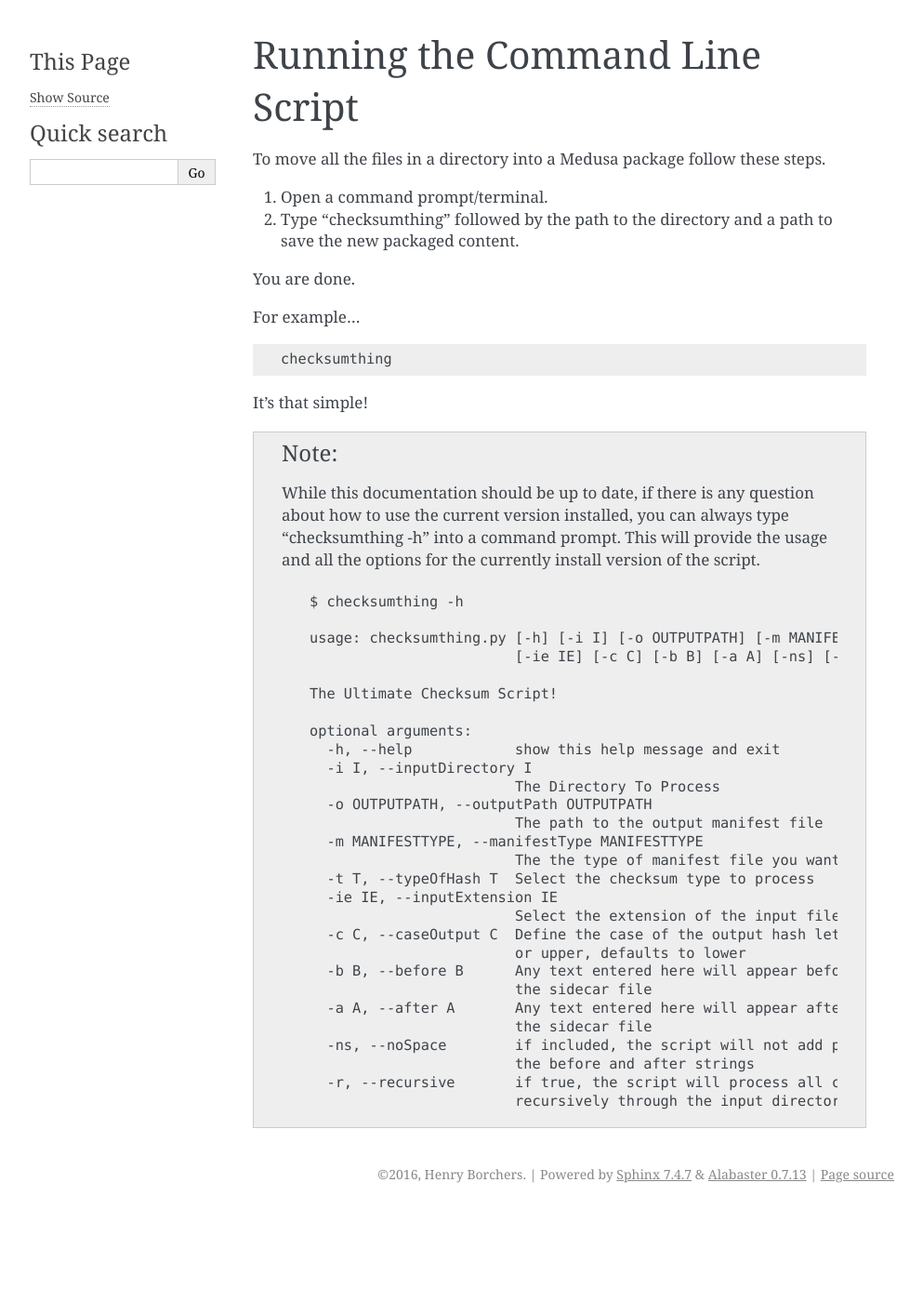
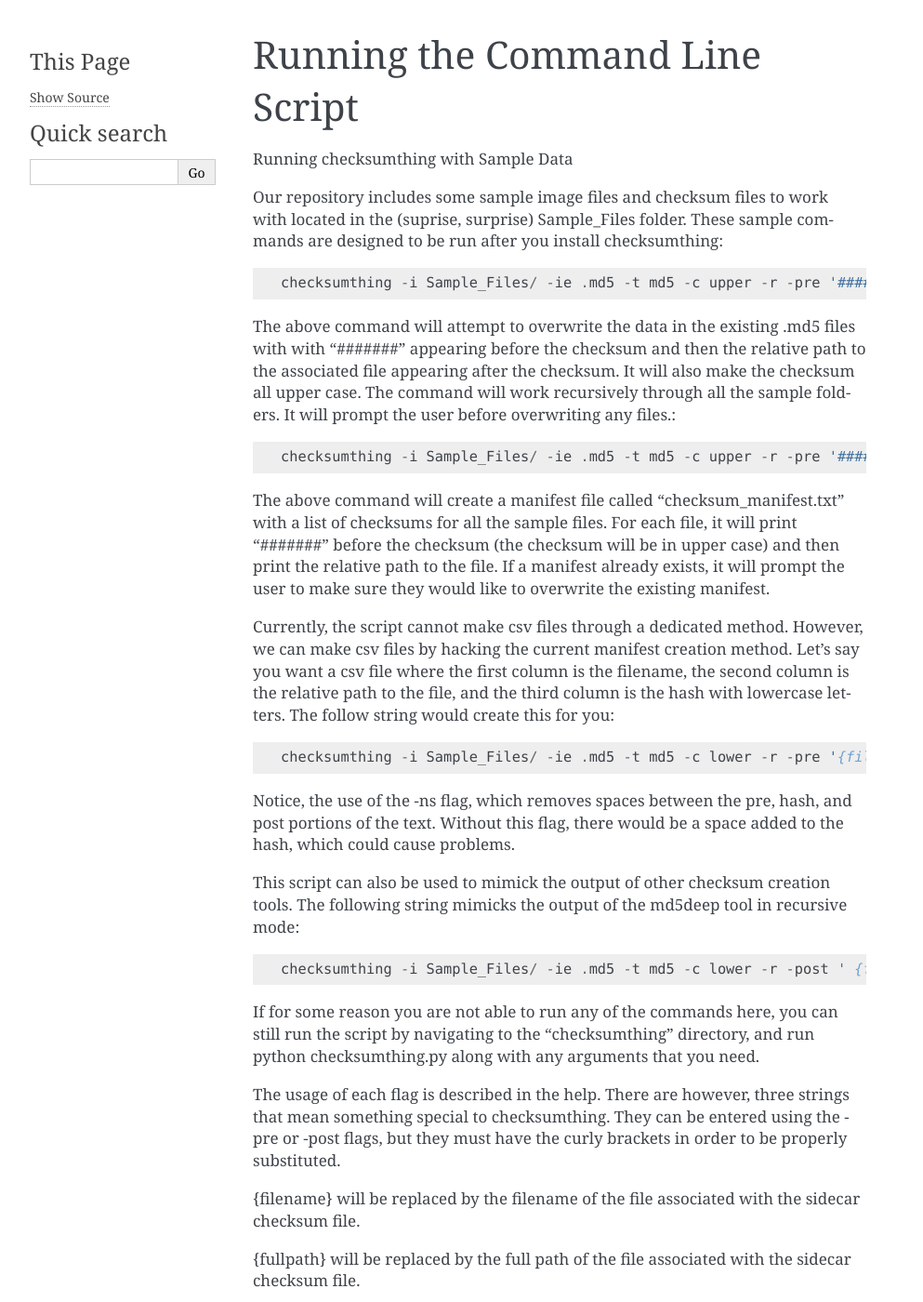
Before and after one commit to amiaopensource/checksumthing, a Sphinx documentation site: the page built from docs/source/usageCLI.rst, in a window 1280 px wide and 1400 px high. Shown: the whole window at 93% size, without its empty margins (148-1141 px from the left). Built offline with Sphinx 7.4.7, drawn with Linux system fonts in a browser that asks for light colours; pages that are not in the unit, such as notebooks, are missing from menus; some of the changed text lies outside the part shown.

Commit message:
added information from readme file

```diff
--- a/docs/source/usageCLI.rst
+++ b/docs/source/usageCLI.rst
@@ -1,16 +1,54 @@
 Running the Command Line Script
 -------------------------------
 
-To move all the files in a directory into a Medusa package follow these steps.
+Running checksumthing with Sample Data
 
-1) Open a command prompt/terminal.
-2) Type "checksumthing" followed by the path to the directory and a path to save the new packaged content.
+Our repository includes some sample image files and checksum files to work with located in the (suprise, surprise)
+Sample_Files folder. These sample commands are designed to be run after you install checksumthing::
 
-You are done.
+    checksumthing -i Sample_Files/ -ie .md5 -t md5 -c upper -r -pre '#######' -post '*{relativepath}'
 
-For example... ::
+The above command will attempt to overwrite the data in the existing .md5 files with with "#######" appearing before
+the checksum and then the relative path to the associated file appearing after the checksum. It will also make the
+checksum all upper case. The command will work recursively through all the sample folders. It will prompt the user
+before overwriting any files.::
 
-        checksumthing
+    checksumthing -i Sample_Files/ -ie .md5 -t md5 -c upper -r -pre '#######' -post '*{relativepath}' -o Sample_Files/checksum_manifest.txt
+
+The above command will create a manifest file called "checksum_manifest.txt" with a list of checksums for all the
+sample files. For each file, it will print "#######" before the checksum (the checksum will be in upper case) and then
+print the relative path to the file. If a manifest already exists, it will prompt the user to make sure they would
+like to overwrite the existing manifest.
+
+Currently, the script cannot make csv files through a dedicated method. However, we can make csv files by hacking the
+current manifest creation method. Let's say you want a csv file where the first column is the filename, the second
+column is the relative path to the file, and the third column is the hash with lowercase letters. The follow string
+would create this for you::
+
+    checksumthing -i Sample_Files/ -ie .md5 -t md5 -c lower -r -pre '{filename},{relativepath},' -ns -o Sample_Files/checksum_manifest.csv
+
+Notice, the use of the -ns flag, which removes spaces between the pre, hash, and post portions of the text. Without
+this flag, there would be a space added to the hash, which could cause problems.
+
+This script can also be used to mimick the output of other checksum creation tools. The following string mimicks the
+output of the md5deep tool in recursive mode::
+
+    checksumthing -i Sample_Files/ -ie .md5 -t md5 -c lower -r -post ' {fullpath}' -o Sample_Files/md5deepstyle.txt
+
+If for some reason you are not able to run any of the commands here, you can still run the script by navigating to
+the "checksumthing" directory, and run python checksumthing.py along with any arguments that you need.
+
+
+The usage of each flag is described in the help. There are however, three strings that mean something special to
+checksumthing. They can be entered using the -pre or -post flags, but they must have the curly brackets in order to be
+properly substituted.
+
+{filename} will be replaced by the filename of the file associated with the sidecar checksum file.
+
+{fullpath} will be replaced by the full path of the file associated with the sidecar checksum file.
+
+{relativepath} can only be used when creating a text manifest (using the -o flag). This string will be replaced by
+the relative path of the file associated with the sidecar checksum file in relation to the manifest file.
 
 It's that simple!
 
```
